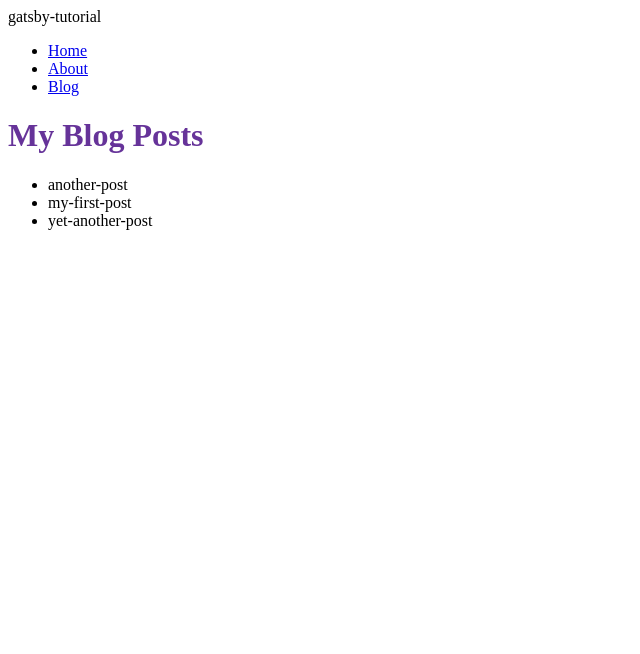
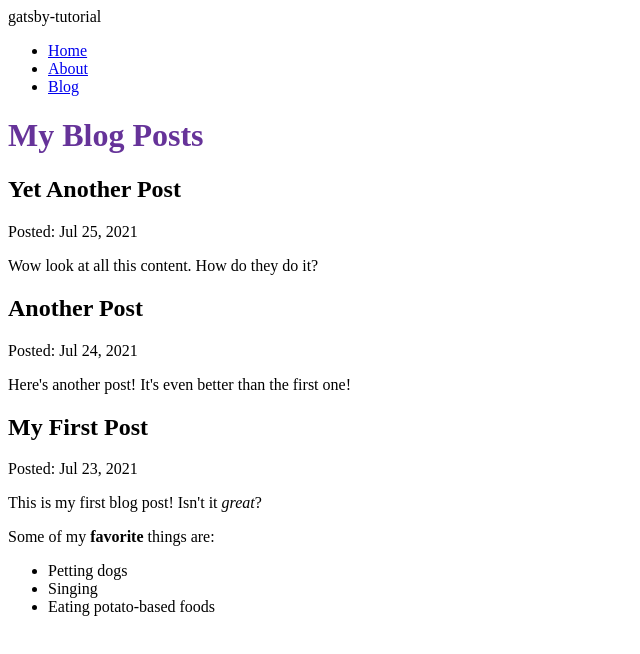
Before and after one commit to vanquiche/gatsby-tutorial, a Gatsby site: page /blog in a window 1280 px wide. Shown: the whole page, without its empty margins (0-640 px from the left). Built offline with nearby package versions, Linux system fonts and the light colour scheme; Gatsby itself is replaced by a stand-in of ours.

Commit message:
complete gatsby tutorial pt. 5

```diff
--- a/blog/another-post.mdx
+++ b/blog/another-post.mdx
@@ -0,0 +1,6 @@
+---
+title: "Another Post"
+date: "2021-07-24"
+---
+
+Here's another post! It's even better than the first one!
--- a/blog/my-first-post.mdx
+++ b/blog/my-first-post.mdx
@@ -0,0 +1,12 @@
+---
+title: "My First Post"
+date: "2021-07-23"
+---
+
+This is my first blog post! Isn't it *great*?
+
+Some of my **favorite** things are:
+
+* Petting dogs
+* Singing
+* Eating potato-based foods
--- a/blog/yet-another-post.mdx
+++ b/blog/yet-another-post.mdx
@@ -0,0 +1,6 @@
+---
+title: "Yet Another Post"
+date: "2021-07-25"
+---
+
+Wow look at all this content. How do they do it?
--- a/gatsby-config.js
+++ b/gatsby-config.js
@@ -13,6 +13,7 @@
         name: 'blog',
         path: `${__dirname}/blog`
       }
-    }
+    },
+    'gatsby-plugin-mdx',
   ],
 };
--- a/package.json
+++ b/package.json
@@ -15,9 +15,12 @@
     "clean": "gatsby clean"
   },
   "dependencies": {
+    "@mdx-js/mdx": "^1.6.22",
+    "@mdx-js/react": "^1.6.22",
     "gatsby": "^3.11.1",
     "gatsby-plugin-gatsby-cloud": "^3.0.0",
     "gatsby-plugin-image": "^1.12.0",
+    "gatsby-plugin-mdx": "^2.12.0",
     "gatsby-plugin-sharp": "^3.12.0",
     "gatsby-source-filesystem": "^3.12.0",
     "react": "^17.0.1",
--- a/src/pages/blog.js
+++ b/src/pages/blog.js
@@ -1,25 +1,36 @@
 import React from 'react';
 import { graphql } from 'gatsby';
+import { MDXRenderer } from 'gatsby-plugin-mdx';
 import Layout from '../components/Layout';
 
 export default function blog({ data }) {
   return (
     <Layout pageTitle='My Blog Posts'>
-      <ul>
-        {data.allFile.nodes.map((node) => (
-          <li key={node.id}>{node.name}</li>
-        ))}
-      </ul>
+      {data.allMdx.nodes.map((node) => {
+        return (
+          <article key={node.id}>
+            <h2>{node.frontmatter.title}</h2>
+            <p>Posted: {node.frontmatter.date}</p>
+            <MDXRenderer>
+              {node.body}
+            </MDXRenderer>
+          </article>
+        );
+      })}
     </Layout>
   );
 }
 
 export const query = graphql`
   query {
-    allFile {
+    allMdx(sort: { fields: frontmatter___date, order: DESC }) {
       nodes {
-        name
+        frontmatter {
+          title
+          date(formatString: "MMM D, YYYY")
+        }
         id
+        body
       }
     }
   }
```
Also changed, not shown: 1 other file.
